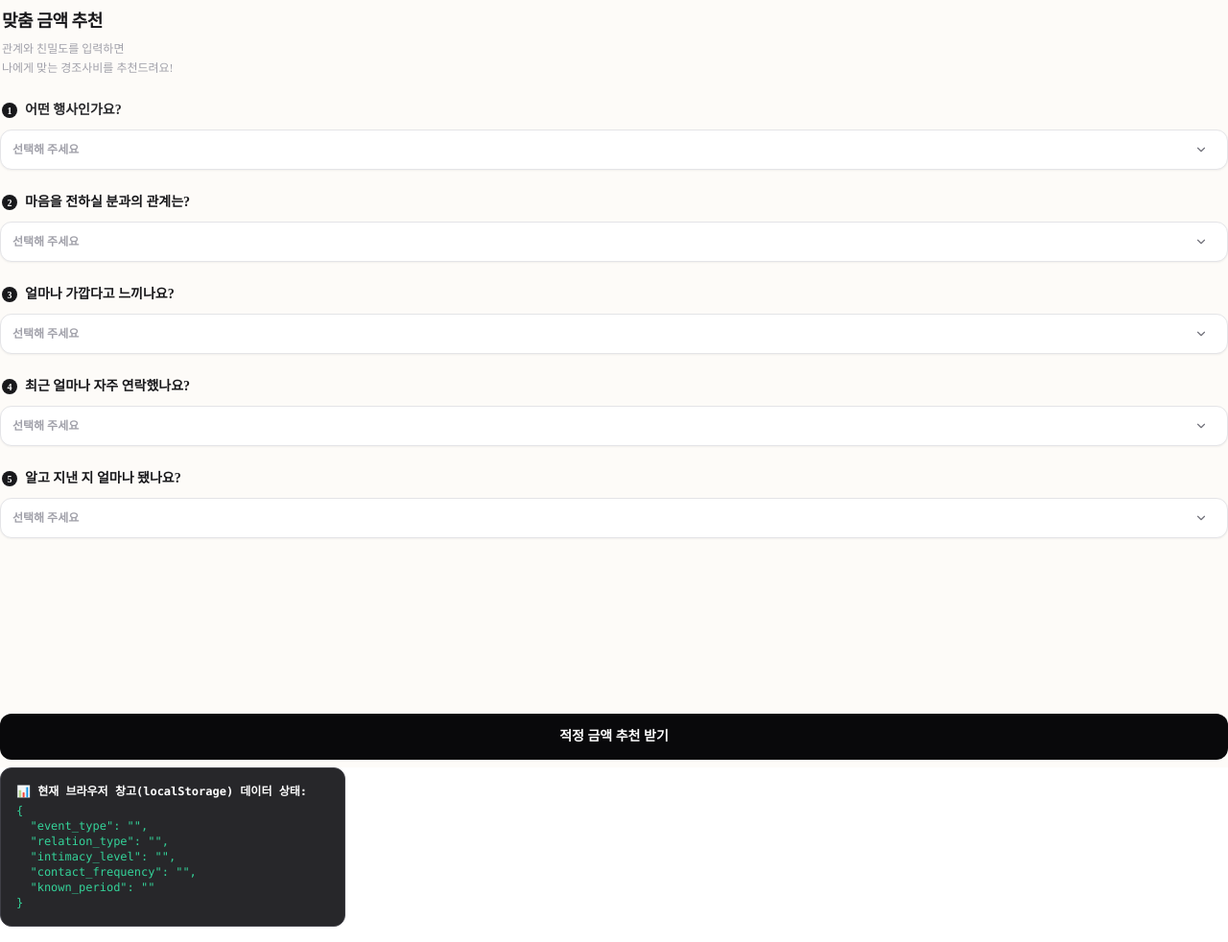
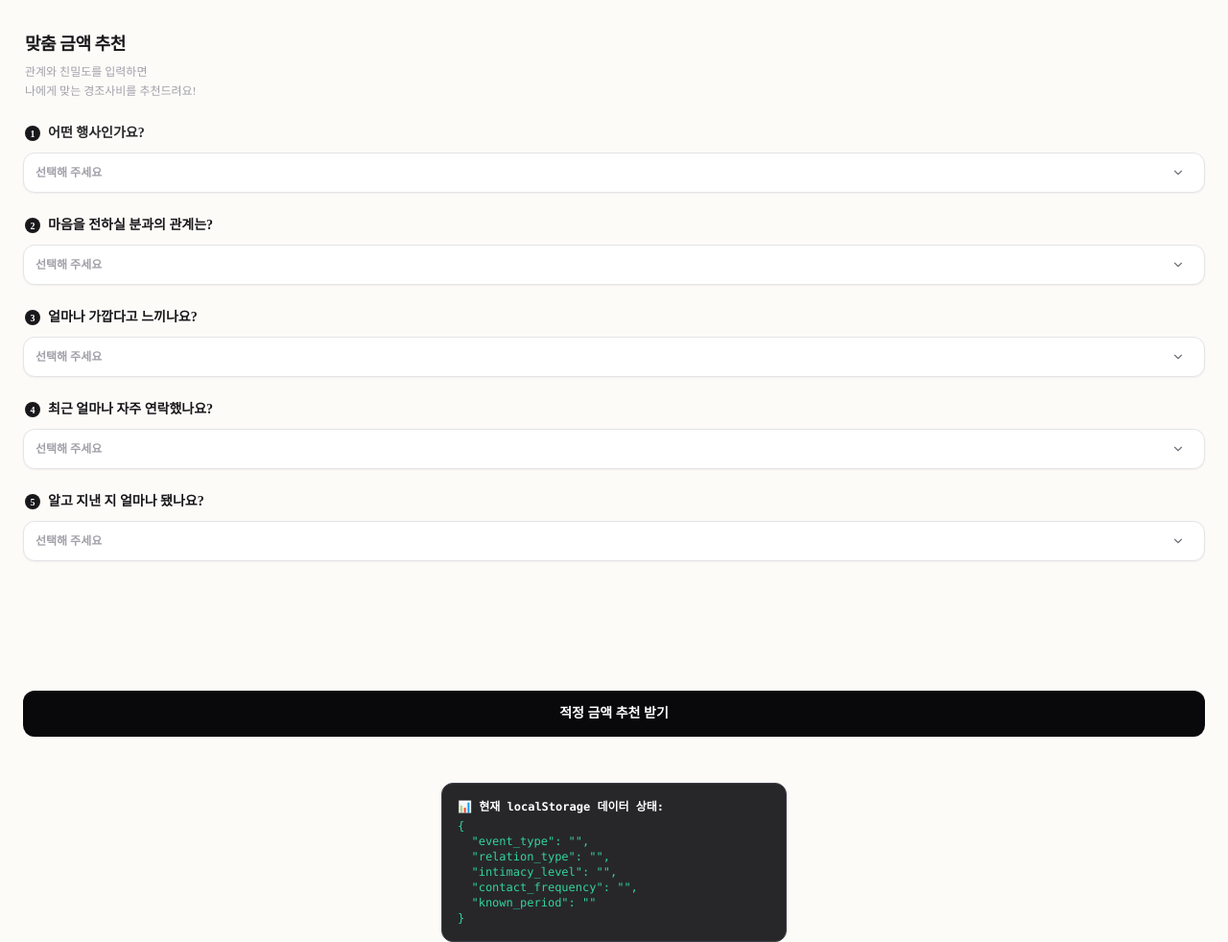
Before and after one commit to Tae-able/hmdig, a plain HTML site: page 5step.html in a window 1280 px wide. Shown: the whole page at 96% size. Drawn offline with nearby package versions, Linux system fonts and the light colour scheme; some icons are missing; a web font is replaced by a local one.

Commit message:
Add files via upload

```diff
--- a/5step.html
+++ b/5step.html
@@ -34,9 +34,11 @@
         select option { color: #27272a; }
     </style>
 </head>
-<body>
-    <div class="w-full min-h-screen bg-surface-50 flex flex-col justify-between relative">
-
+<body class="bg-surface-50 flex flex-col justify-center items-center min-h-screen gap-4">
+    <div class="w-full min-h-screen bg-surface-50 flex flex-col justify-between p-6 relative">
+    <!--
+    <div class="w-full max-w-[360px] h-[640px] bg-surface-50 rounded-[2.5rem] shadow-2xl border-4 border-zinc-800 overflow-y-auto flex flex-col justify-between p-6 relative">
+    -->
         <!-- 타이틀 좌측 정렬 배치 및 우측 상단 홈 아이콘 링크 구성 -->
         <div class="w-full pt-2 mb-6">
             <div class="flex justify-between items-start w-full">
@@ -142,8 +144,8 @@
         </div>
     </div>
 
-    <div class="w-full max-w-[360px] bg-zinc-800 rounded-xl p-4 text-xs font-mono text-emerald-400 border border-zinc-700">
-        <p class="font-bold text-white mb-1">📊 현재 브라우저 창고(localStorage) 데이터 상태:</p>
+    <div class="w-full max-w-[360px] justify-center bg-zinc-800 rounded-xl p-4 text-xs font-mono text-emerald-400 border border-zinc-700">
+        <p class="font-bold text-white mb-1">📊 현재 localStorage 데이터 상태:</p>
         <pre id="debug-view">데이터 동기화 중...</pre>
     </div>
 
```
Also changed, not shown: index.html (+4 -3 lines), mail-alarm.html (+6 -2 lines), recommend.html (+6 -4 lines).
